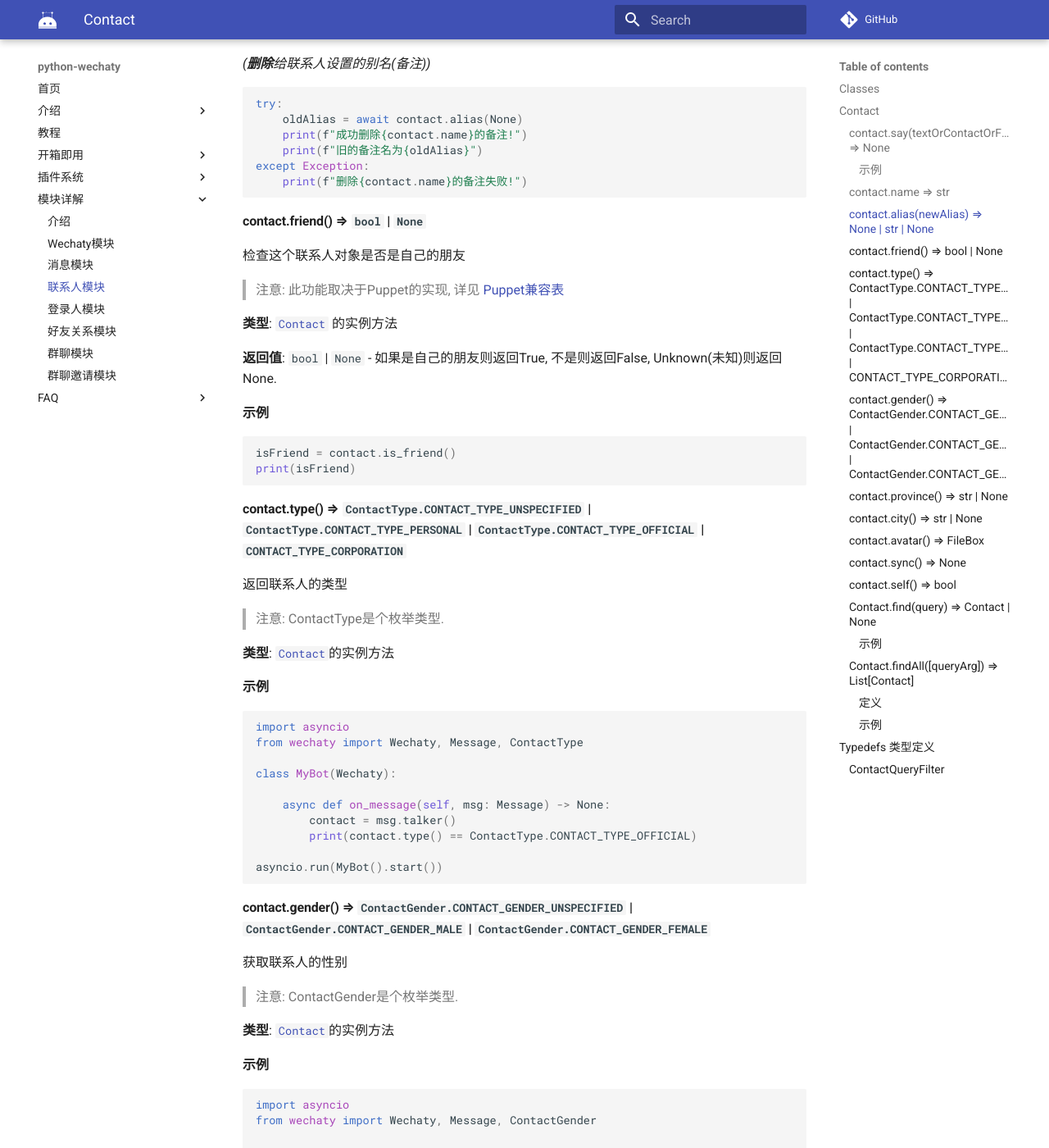
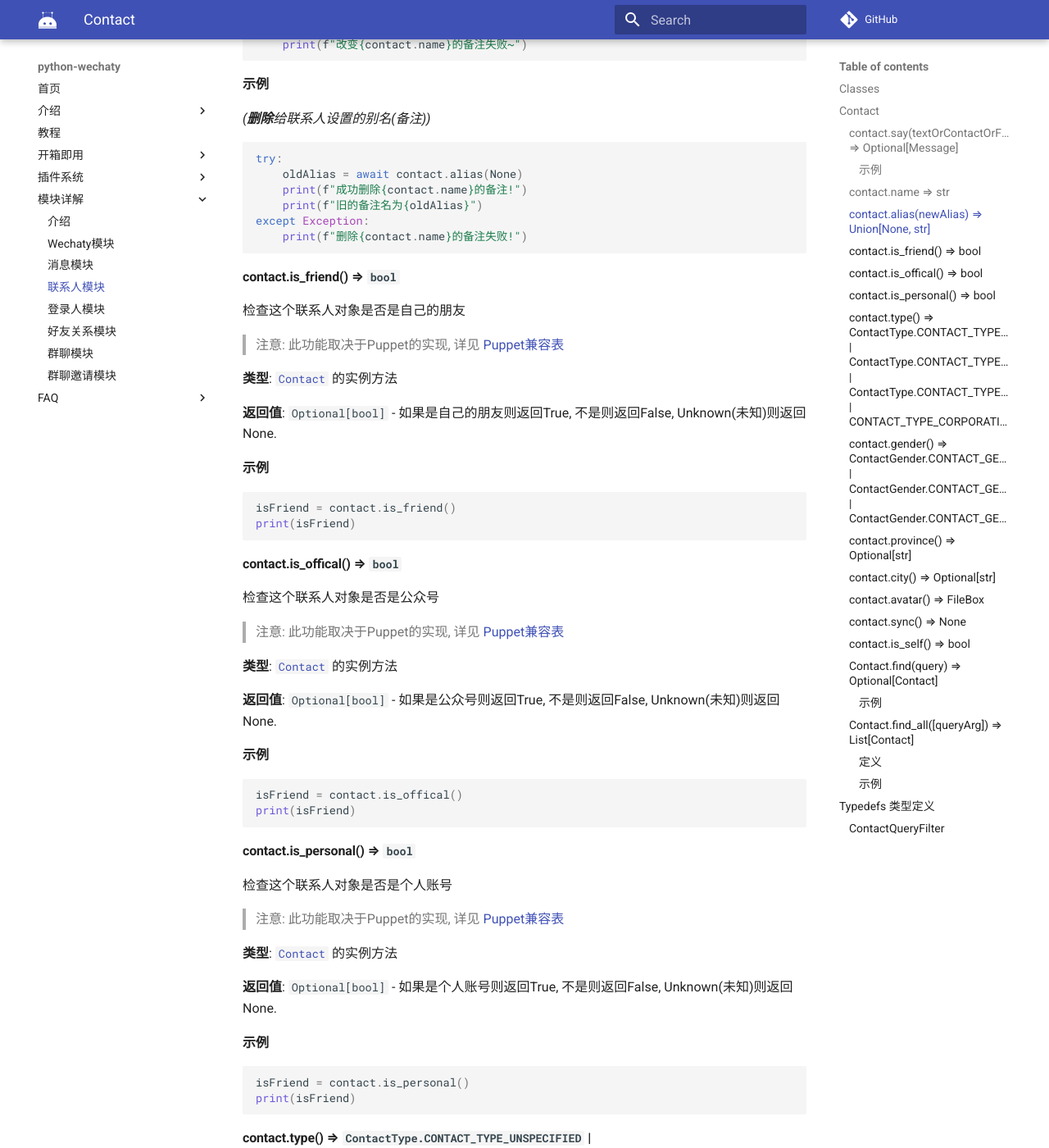
Before and after one commit to wechaty/python-wechaty, an MkDocs documentation site: the page built from docs/references/contact.md, in a window 1280 px wide and 1400 px high, scrolled down 3342 px. Shown: the whole window at 82% size. Built offline with MkDocs 1.6.1 and Material for MkDocs 9.7.7, drawn with Linux system fonts in a browser that asks for light colours; comment, search, counter and statistics services are not loaded; some of the changed text lies outside the part shown.

Commit message:
修改了返回值类型, 将一部分camelCase改为snake_case

````diff
--- a/docs/references/contact.md
+++ b/docs/references/contact.md
@@ -20,22 +20,24 @@ title: Contact
 
 * [Contact](contact.md#Contact)
   * _实例方法_
-    * [.say\(textOrContactOrFileOrUrl\)](contact.md#Contact+say) ⇒ `Message`
+    * [.say\(textOrContactOrFileOrUrl\)](contact.md#Contact+say) ⇒ `Optional[Message]`
     * [.name](contact.md#Contact+name)⇒ `str`
-    * [.alias\(new\_alias\)](contact.md#Contact+alias) ⇒ `None | str | None`
-    * [.friend\(\)](contact.md#Contact+friend) ⇒ `bool` \| `None`
+    * [.alias\(new\_alias\)](contact.md#Contact+alias) ⇒ `Union[None, str]`
+    * [.is_friend\(\)](contact.md#Contact+friend) ⇒ `bool`
+    * [.is_offical\(\)](contact.md#Contact+offical) ⇒ `bool`
+    * [.is_personal\(\)](contact.md#Contact+personal) ⇒ `bool`
     * [.type\(\)](contact.md#Contact+type) ⇒ `ContactType.CONTACT_TYPE_UNSPECIFIED` \| `ContactType.CONTACT_TYPE_PERSONAL` \| `ContactType.CONTACT_TYPE_OFFICIAL` \| `ContactType.CONTACT_TYPE_CORPORATION`
     * [.gender\(\)](contact.md#Contact+gender) ⇒ `ContactGender.CONTACT_GENDER_UNSPECIFIED` \| `ContactGender.CONTACT_GENDER_MALE` \| `ContactGender.CONTACT_GENDER_FEMALE`
-    * [.province\(\)](contact.md#Contact+province) ⇒ `str` \| `None`
-    * [.city\(\)](contact.md#Contact+city) ⇒ `str` \| `None`
+    * [.province\(\)](contact.md#Contact+province) ⇒ `Optional[str]`
+    * [.city\(\)](contact.md#Contact+city) ⇒ `Optional[str]`
     * [.avatar\(\)](contact.md#Contact+avatar) ⇒ `FileBox`
     * [.sync\(\)](contact.md#Contact+sync) ⇒ `None`
-    * [.self\(\)](contact.md#Contact+self) ⇒ `bool`
+    * [.is_self\(\)](contact.md#Contact+self) ⇒ `bool`
   * _静态方法_
-    * [.find\(query\)](contact.md#Contact.find) ⇒ `Contact | None`
-    * [.findAll\(\[queryArg\]\)](contact.md#Contact.findAll) ⇒ `List[Contact]`
+    * [.find\(query\)](contact.md#Contact.find) ⇒ `Optional[Contact]`
+    * [.find_all\(\[queryArg\]\)](contact.md#Contact.findAll) ⇒ `List[Contact]`
 
-### contact.say\(textOrContactOrFileOrUrlLinkOrMiniProgram\) ⇒ `None`
+### contact.say\(textOrContactOrFileOrUrlLinkOrMiniProgram\) ⇒ `Optional[Message]`
 
 > 提示: 此功能取决于Puppet的实现, 详见 [Puppet兼容表](https://github.com/wechaty/wechaty/wiki/Puppet#3-puppet-compatible-table)
 
@@ -110,7 +112,7 @@ asyncio.run(MyBot().start())
 name: str = contact.name
 ```
 
-### contact.alias\(newAlias\) ⇒ `None | str | None`
+### contact.alias\(newAlias\) ⇒ `Union[None, str]`
 
 为一个联系人获取 / 设置 / 删除别名
 
@@ -118,13 +120,11 @@ name: str = contact.name
 
 **类型**:  [`Contact`](contact.md#Contact)对象的实例方法
 
-**返回值**: Promise&lt;string \| null&gt;
+**返回值**: Union\[None, str\]
 
 | 参数 | 类型 |
 | :--- | :--- |
-| newAlias | `None` \| `str` \| `None` |
-
-
+| newAlias | Optional\[str\] |
 
 **示例:**
 _\(**获取**联系人对象的别名\(备注\)_
@@ -162,7 +162,7 @@ except Exception:
     print(f"删除{contact.name}的备注失败!")
 ```
 
-### contact.friend\(\) ⇒ `bool` \| `None`
+### contact.is_friend\(\) ⇒ `bool`
 
 检查这个联系人对象是否是自己的朋友
 
@@ -170,12 +170,46 @@ except Exception:
 
 **类型**: [`Contact`](contact.md#Contact) 的实例方法
 
-**返回值**: `bool` \| `None` - 如果是自己的朋友则返回True, 不是则返回False, Unknown(未知)则返回None.
+**返回值**: `Optional[bool]` - 如果是自己的朋友则返回True, 不是则返回False, Unknown(未知)则返回None.
 
 **示例**
 
 ```python
 isFriend = contact.is_friend()
+print(isFriend)
+```
+
+### contact.is_offical\(\) ⇒ `bool`
+
+检查这个联系人对象是否是公众号
+
+> 注意: 此功能取决于Puppet的实现, 详见 [Puppet兼容表](https://github.com/wechaty/wechaty/wiki/Puppet#3-puppet-compatible-table)
+
+**类型**: [`Contact`](contact.md#Contact) 的实例方法
+
+**返回值**: `Optional[bool]` - 如果是公众号则返回True, 不是则返回False, Unknown(未知)则返回None.
+
+**示例**
+
+```python
+isFriend = contact.is_offical()
+print(isFriend)
+```
+
+### contact.is_personal\(\) ⇒ `bool`
+
+检查这个联系人对象是否是个人账号
+
+> 注意: 此功能取决于Puppet的实现, 详见 [Puppet兼容表](https://github.com/wechaty/wechaty/wiki/Puppet#3-puppet-compatible-table)
+
+**类型**: [`Contact`](contact.md#Contact) 的实例方法
+
+**返回值**: `Optional[bool]` - 如果是个人账号则返回True, 不是则返回False, Unknown(未知)则返回None.
+
+**示例**
+
+```python
+isFriend = contact.is_personal()
 print(isFriend)
 ```
 
@@ -227,7 +261,7 @@ class MyBot(Wechaty):
 asyncio.run(MyBot().start())
 ```
 
-### contact.province\(\) ⇒ `str` \| `None`
+### contact.province\(\) ⇒ `Optional[str]`
 
 获取一个联系人-的省份信息
 
@@ -239,7 +273,7 @@ asyncio.run(MyBot().start())
 province: str = contact.province()
 ```
 
-### contact.city\(\) ⇒ `str` \| `None`
+### contact.city\(\) ⇒ `Optional[str]`
 
 获取联系人所设置的城市
 
@@ -288,7 +322,7 @@ asyncio.run(MyBot().start())
 await contact.sync()
 ```
 
-### contact.self\(\) ⇒ `bool`
+### contact.is_self\(\) ⇒ `bool`
 
 检查该联系人对象是不是Bot自身
 
@@ -302,7 +336,7 @@ await contact.sync()
 isSelf: bool = contact.self()
 ```
 
-### Contact.find\(query\) ⇒ `Contact | None`
+### Contact.find\(query\) ⇒ `Optional[Contact]`
 
 尝试通过过滤器查找联系人: {name: string \| RegExp} / {alias: string \| RegExp}
 
@@ -310,7 +344,7 @@ isSelf: bool = contact.self()
 
 **类型**: [`Contact`](contact.md#Contact)的静态方法
 
-**返回值**: `Promise.` - 如果能找到联系人，则返回找到的联系人对象，否则返回`None`
+**返回值**: `Optional[Contact]` - 如果能找到联系人，则返回找到的联系人对象，否则返回`None`
 
 | 参数 | 类型 |
 | :--- | :--- |
@@ -332,11 +366,11 @@ class MyBot(Wechaty):
 asyncio.run(MyBot().start())
 ```
 
-### Contact.findAll\(\[queryArg\]\) ⇒ `List[Contact]`
+### Contact.find_all\(\[queryArg\]\) ⇒ `List[Contact]`
 
 通过 `name` 或者 `alias` 查找并获取联系人对象
 
-使用 Contact.findAll\(\) 获取机器人的联系人列表。 包括来自机器人加入的房间内的联系人。
+使用 Contact.find_all\(\) 获取机器人的联系人列表。 包括来自机器人加入的房间内的联系人。
 
 #### 定义
 
````
Also changed, not shown: docs/references/contact-self.md (+9 -9 lines), docs/references/message.md (+15 -15 lines), docs/references/room-invitation.md (+6 -6 lines), docs/references/room.md (+21 -22 lines).
